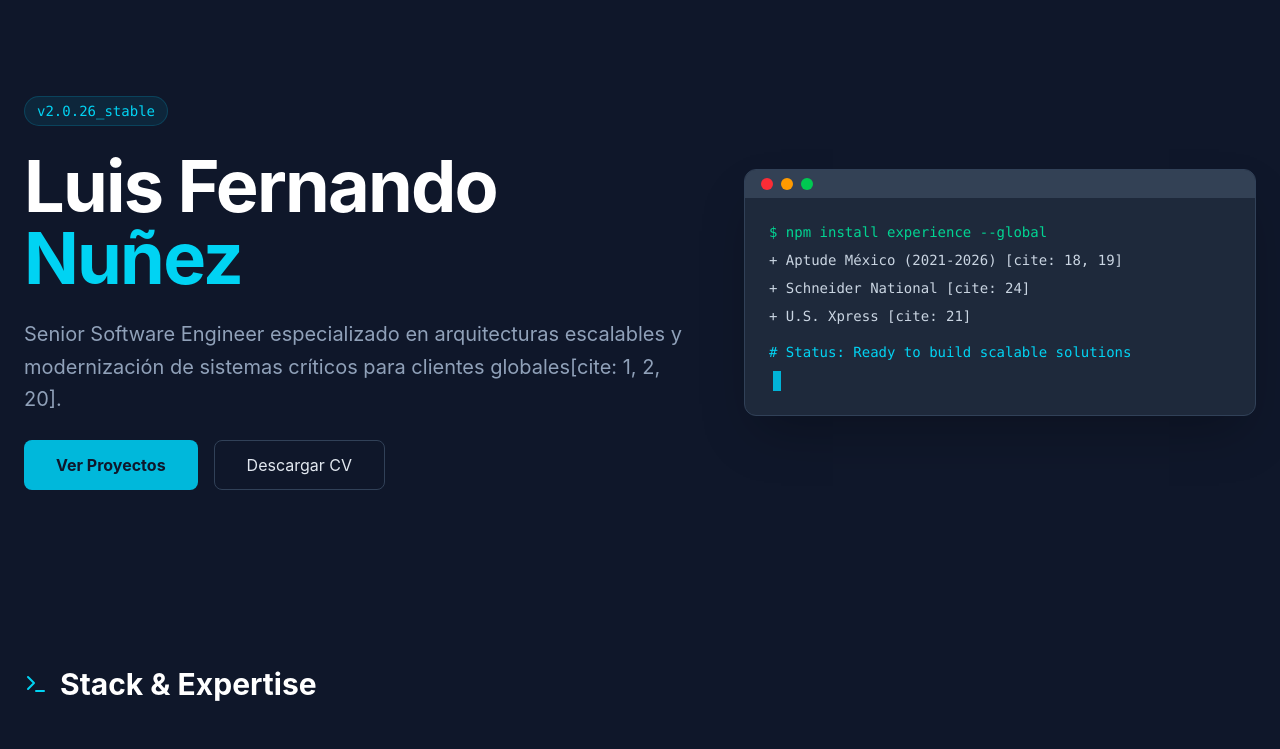
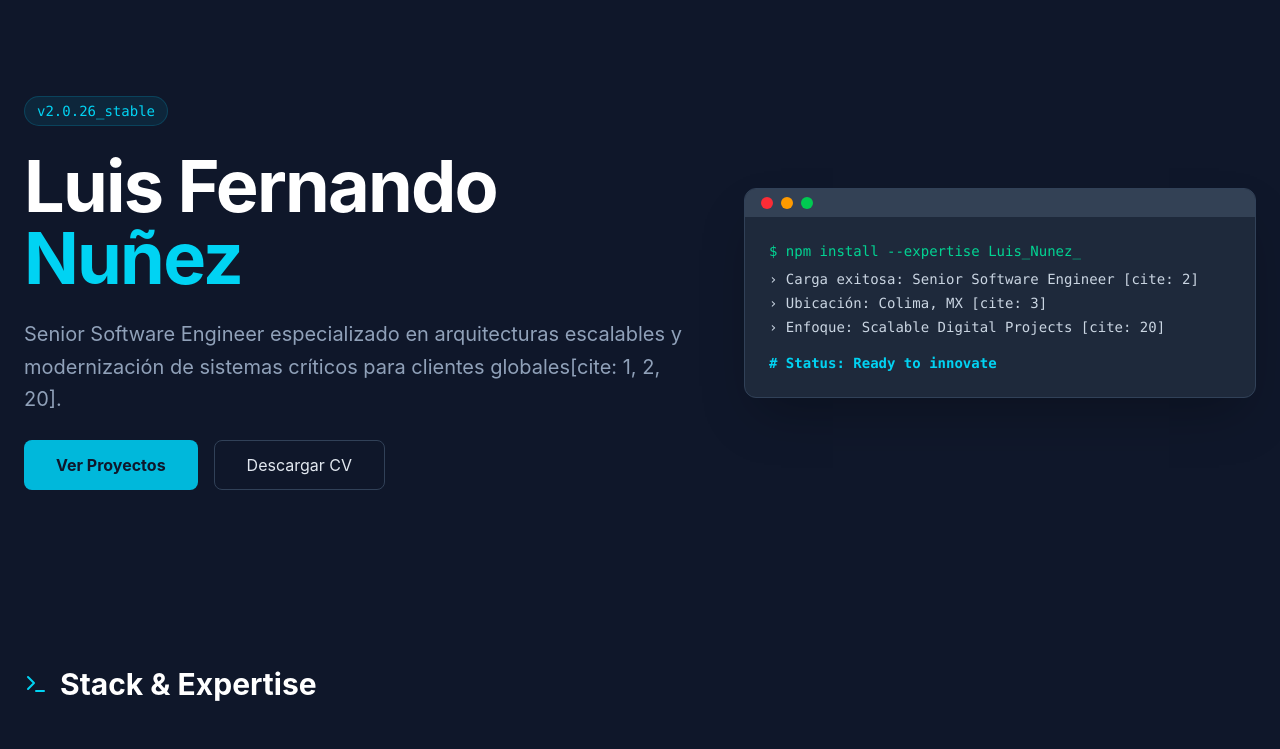
Before and after one commit to luisiy01/mi_landing_page, a React (Vite) app: page / in a window 1280 px wide. Shown: the top 749 px of the page. Built offline with nearby package versions, Linux system fonts and the light colour scheme.

Commit message:
agregar animacion a la terminal

```diff
--- a/package.json
+++ b/package.json
@@ -11,6 +11,7 @@
   },
   "dependencies": {
     "@tailwindcss/vite": "^4.2.2",
+    "framer-motion": "^12.38.0",
     "lucide-react": "^0.577.0",
     "react": "^19.2.4",
     "react-dom": "^19.2.4",
--- a/src/App.tsx
+++ b/src/App.tsx
@@ -1,5 +1,6 @@
 import React from 'react';
 import { Code2, Terminal, Database, Globe, Cpu, Music } from 'lucide-react';
+import { TerminalAnimation } from './TerminalAnimation';
 
 function App() {
 
@@ -29,21 +30,7 @@ function App() {
         </div>
 
         {/* Terminal Visual */}
-        <div className="flex-1 w-full max-w-lg bg-[#1e293b] rounded-xl border border-slate-700 shadow-2xl overflow-hidden font-mono text-sm">
-          <div className="bg-[#334155] px-4 py-2 flex gap-2">
-            <div className="w-3 h-3 rounded-full bg-red-500" />
-            <div className="w-3 h-3 rounded-full bg-amber-500" />
-            <div className="w-3 h-3 rounded-full bg-green-500" />
-          </div>
-          <div className="p-6 space-y-2">
-            <p className="text-emerald-400">$ npm install experience --global</p>
-            <p className="text-slate-300"> + Aptude México (2021-2026) [cite: 18, 19]</p>
-            <p className="text-slate-300"> + Schneider National [cite: 24]</p>
-            <p className="text-slate-300"> + U.S. Xpress [cite: 21]</p>
-            <p className="text-cyan-400 mt-4"># Status: Ready to build scalable solutions</p>
-            <div className="w-2 h-5 bg-cyan-500 animate-pulse inline-block align-middle ml-1" />
-          </div>
-        </div>
+        <TerminalAnimation />
       </header>
 
       {/* 2. BENTO GRID - SKILLS & INFO */}
--- /dev/null
+++ b/src/TerminalAnimation.tsx
@@ -0,0 +1,50 @@
+import { motion } from "framer-motion";
+import { useState, useEffect } from "react";
+
+export const TerminalAnimation = () => {
+    const [text, setText] = useState("");
+    const fullText = "npm install --expertise Luis_Nunez";
+
+    useEffect(() => {
+        let i = 0;
+        const interval = setInterval(() => {
+            setText(fullText.slice(0, i));
+            i++;
+            if (i > fullText.length) clearInterval(interval);
+        }, 100);
+        return () => clearInterval(interval);
+    }, []);
+
+    return (
+        <motion.div
+            initial={{ opacity: 0, y: 20 }}
+            animate={{ opacity: 1, y: 0 }}
+            className="w-full max-w-lg bg-[#1e293b] rounded-xl border border-slate-700 shadow-2xl overflow-hidden font-mono text-sm"
+        >
+            <div className="bg-[#334155] px-4 py-2 flex gap-2">
+                <div className="w-3 h-3 rounded-full bg-red-500" />
+                <div className="w-3 h-3 rounded-full bg-amber-500" />
+                <div className="w-3 h-3 rounded-full bg-green-500" />
+            </div>
+            <div className="p-6 space-y-2">
+                <p className="text-emerald-400">
+                    $ {text}
+                    <span className="animate-pulse">_</span>
+                </p>
+                {text.length === fullText.length && (
+                    <motion.div
+                        initial={{ opacity: 0 }}
+                        animate={{ opacity: 1 }}
+                        transition={{ delay: 0.5 }}
+                        className="space-y-1"
+                    >
+                        <p className="text-slate-300 mt-2">› Carga exitosa: Senior Software Engineer [cite: 2]</p>
+                        <p className="text-slate-300">› Ubicación: Colima, MX [cite: 3]</p>
+                        <p className="text-slate-300">› Enfoque: Scalable Digital Projects [cite: 20]</p>
+                        <p className="text-cyan-400 font-bold mt-4"># Status: Ready to innovate</p>
+                    </motion.div>
+                )}
+            </div>
+        </motion.div>
+    );
+};
```
Also changed, not shown: 1 other file (tests, documents, lock files or other folders).
